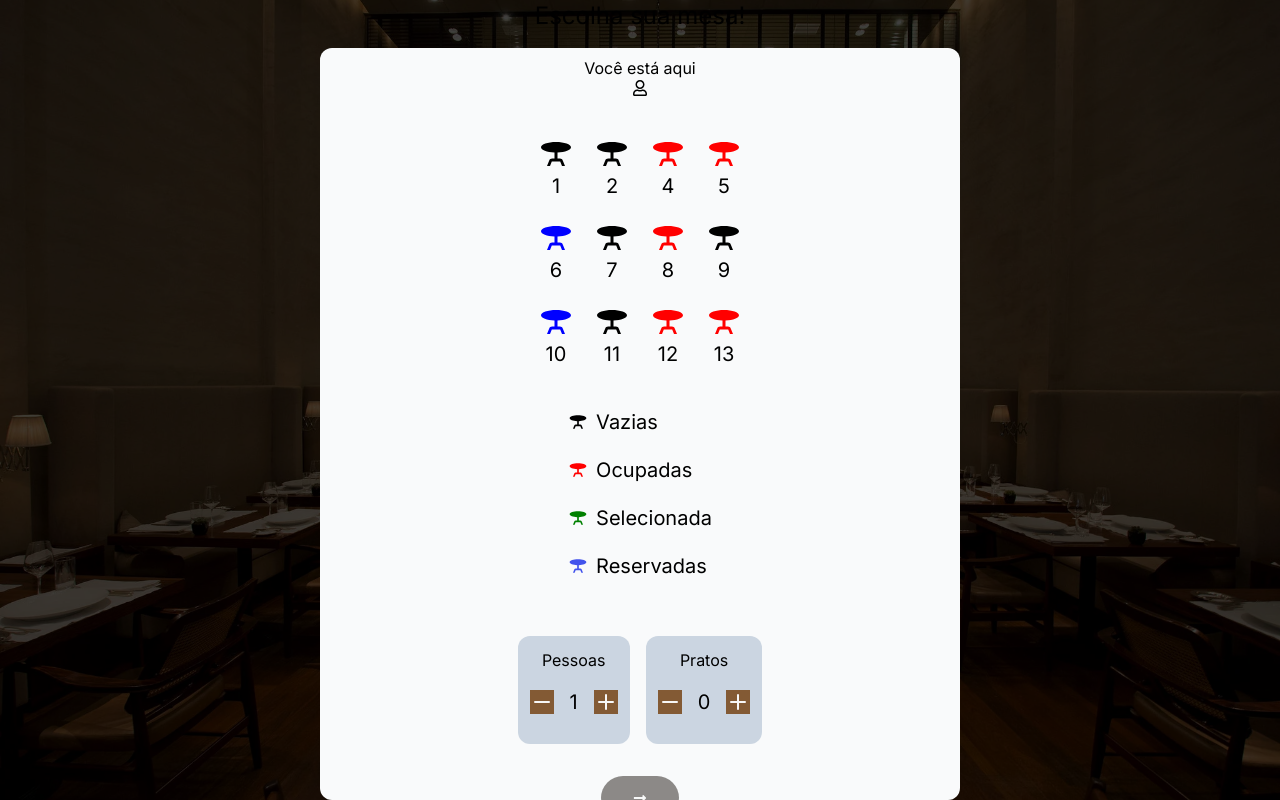
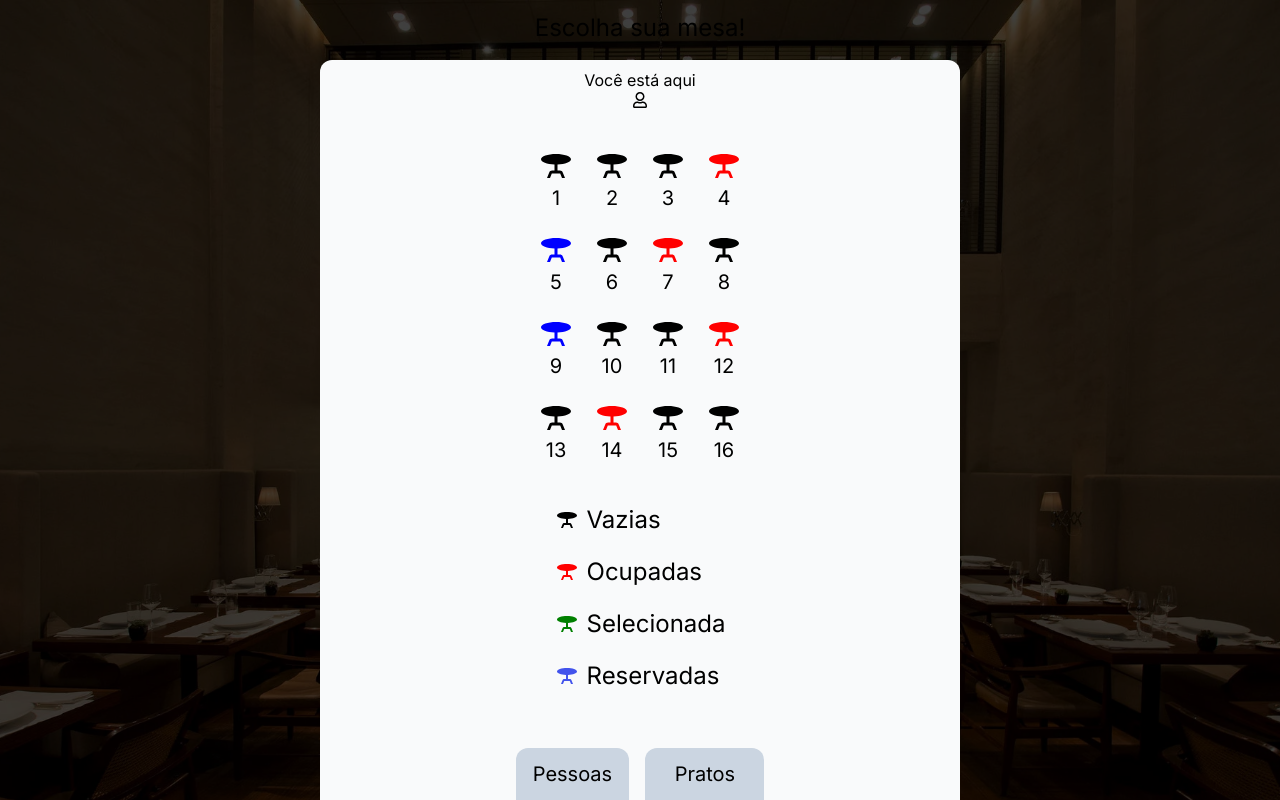
Before and after one commit to arthur-Gsilva/projeto-mascate, a Next.js app: page /order in a window 1280 px wide. Shown: the top 800 px of the page. Built offline with nearby package versions, Linux system fonts and the light colour scheme.

Commit message:
updating context

```diff
--- a/src/app/completed/page.tsx
+++ b/src/app/completed/page.tsx
@@ -3,17 +3,35 @@
 import { Button } from "@/components/ui/button";
 import { useOrder } from "@/contexts/OrderContext";
 import { useRouter } from "next/navigation";
+import { useEffect } from "react";
 
 const completed = () => {
 
     const router = useRouter()
 
-    const { tables, numberOfPeople, dishes, clickTime } = useOrder();
+    const { tables, numberOfPeople, dishes, clickTime, setBusyTable, setNumberOfPeople, setDishes } = useOrder();
     const selectedTable = tables.find((table) => table.status === 'selected');
     const formattedTime = clickTime ? `${clickTime.getHours()}:${clickTime.getMinutes()}:${clickTime.getSeconds()}` : ''
 
+    const idFormat = (n: number) => {
+        if(n.toString().length === 1){
+            return '00'+ n
+        } else if (n.toString().length === 2){
+            return '0'+ n
+        } else{
+            return n
+        }
+    }
+
+    const handleClick = () => {
+        setBusyTable()
+        setNumberOfPeople(1)
+        setDishes(0)
+        router.push('/')
+    }
+
     return(
-        <div className="w-full h-full text-white flex items-center justify-center flex-col">
+        <div className="min-w-screen min-h-screen text-white flex items-center justify-center flex-col">
             <div>
                 <h2 className="text-3xl">Processo concluído!</h2>
 
@@ -26,12 +44,14 @@ const completed = () => {
 
                 <div className="text-center mb-5">
                     <h3 className="text-xl mb-4">Número da comanda:</h3>
-                    <div className="bg-primary rounded p-2 select-none">567</div>
+                    <div className="bg-primary rounded p-2 select-none">
+                        {idFormat(Math.floor(Math.random() * 1000))}
+                    </div>
                 </div>
 
 
             </div>
-            <Button onClick={() => router.push('/')} variant="secondary">Voltar para o início</Button>
+            <Button onClick={handleClick} variant="secondary">Voltar para o início</Button>
         </div>
     )
 }
--- a/src/app/layout.tsx
+++ b/src/app/layout.tsx
@@ -31,7 +31,7 @@ export default function RootLayout({
 
         <OrderProvider>
             <div className="min-h-screen min-w-screen bg-center bg-cover bg-no-repeat bg-[url(/images/bg.webp)]">
-                <div className="h-screen w-screen bg-black/75">
+                <div className="min-h-screen min-w-screen bg-black/75">
                     {children}
                 </div>
             </div>
--- a/src/app/order/page.tsx
+++ b/src/app/order/page.tsx
@@ -12,7 +12,7 @@ import { FaLongArrowAltRight } from "react-icons/fa";
 const order = () => {
 
     const router = useRouter()
-    const { tables, numberOfPeople, dishes, setClickTime } = useOrder();
+    const { tables, numberOfPeople, dishes, setClickTime, setBusyTable } = useOrder();
     const selectedTable = tables.find((table) => table.status === 'selected');
 
     const [disabled, setDisabled] = useState<boolean>(true)
@@ -34,7 +34,7 @@ const order = () => {
         <div className="container w-full h-full flex justify-center items-center flex-col text-black gap-4 py-3 pl-0 pr-0">
             <h2 className="text-2xl">Escolha sua mesa!</h2>
 
-            <div className="bg-gray-50 w-3/4 rounded-xl pb-6 relative md:w-1/2">
+            <div className="bg-gray-50 w-3/4 rounded-xl pb-6 mb-10 relative md:w-1/2">
                 <div className="mb-4 flex justify-center items-center flex-col p-2">
                     <p>Você está aqui</p>
                     <FaRegUser className=""/>
@@ -44,7 +44,7 @@ const order = () => {
                     <TableGrid />
                 </div>
 
-                <div className="absolute w-full flex justify-center items-center">
+                <div className="absolute w-full flex justify-center items-center pb-6">
                     <Button
                         className="rounded-full"
                         variant="secondary"
--- a/src/app/page.tsx
+++ b/src/app/page.tsx
@@ -27,7 +27,7 @@ const Page = () => {
     }
 
     return(
-        <div className="container w-full h-full flex justify-center items-center flex-col text-white gap-4">
+        <div className="container min-w-screen min-h-screen flex justify-center items-center flex-col text-white gap-4">
             <h2 className="text-2xl">Bem-Vindo!</h2>
             <h1 className="text-3xl">Pegue sua comanda</h1>
             <Form {...form}>
--- a/src/components/QuantityGrid.tsx
+++ b/src/components/QuantityGrid.tsx
@@ -1,4 +1,3 @@
-// components/QuantityGrid.tsx
 import { MinusIcon, PlusIcon } from "lucide-react";
 import { Button } from "./ui/button";
 import { useOrder } from "@/contexts/OrderContext";
@@ -29,12 +28,12 @@ export const QuantityGrid = ({ title }: Props) => {
 
   return (
     <div className="text-center bg-slate-300 p-3 pb-7 rounded-xl">
-      <h4 className="mb-4">{title}</h4>
+      <h4 className="mb-4 md:text-xl">{title}</h4>
       <div className="flex items-center gap-4">
         <Button size="icon" className="size-4 md:size-6" onClick={decreaseQuantity}>
           <MinusIcon />
         </Button>
-        <div className="text-sm md:text-xl">{quantity}</div>
+        <div className="text-sm md:text-2xl">{quantity}</div>
         <Button size="icon" className="size-4 md:size-6" onClick={increaseQuantity}>
           <PlusIcon />
         </Button>
--- a/src/components/TableGrid/index.tsx
+++ b/src/components/TableGrid/index.tsx
@@ -4,7 +4,6 @@ import { useOrder } from "@/contexts/OrderContext";
 
 export const TableGrid = () => {
   const { tables, selectTable } = useOrder();
-  const halfIndex = Math.ceil(tables.length / 2);
 
   return (
     <div className="w-full flex flex-col justify-around items-center py-4 gap-10 ">
@@ -26,7 +25,6 @@ export const TableGrid = () => {
                         : item.status === 'selected'
                         ? 'green'
                         : 'black',
-                    // cursor: item.status !== 'busy' ? 'pointer' : 'initial',
                     cursor: item.status === "available" ? 'pointer' : 'initial'
 
                 }}
@@ -36,7 +34,7 @@ export const TableGrid = () => {
             ))}
         </div>
 
-        <div className="flex flex-col  gap-5 text-md md:text-xl">
+        <div className="flex flex-col  gap-5 text-md md:text-2xl">
             <div className="flex items-center gap-2">
                 <MdTableBar className="text-black"/>
                 Vazias
--- a/src/contexts/OrderContext.tsx
+++ b/src/contexts/OrderContext.tsx
@@ -15,7 +15,8 @@ type OrderContextType = {
     setDishes: (num: number) => void;
     selectTable: (index: number) => void;
     clickTime: Date | null,
-    setClickTime: () => void
+    setClickTime: () => void,
+    setBusyTable: () => void
 };
 
 const OrderContext = createContext<OrderContextType | undefined>(undefined);
@@ -24,16 +25,20 @@ export const OrderProvider = ({ children }: { children: ReactNode }) => {
     const [tables, setTables] = useState<Table[]>([
         { id: 1, status: 'available' },
         { id: 2, status: 'available' },
+        { id: 3, status: 'available' },
         { id: 4, status: 'busy' },
-        { id: 5, status: 'busy' },
-        { id: 6, status: 'reserved' },
-        { id: 7, status: 'available' },
-        { id: 8, status: 'busy' },
-        { id: 9, status: 'available' },
-        { id: 10, status: 'reserved' },
+        { id: 5, status: 'reserved' },
+        { id: 6, status: 'available' },
+        { id: 7, status: 'busy' },
+        { id: 8, status: 'available' },
+        { id: 9, status: 'reserved' },
+        { id: 10, status: 'available' },
         { id: 11, status: 'available' },
         { id: 12, status: 'busy' },
-        { id: 13, status: 'busy' },
+        { id: 13, status: 'available' },
+        { id: 14, status: 'busy' },
+        { id: 15, status: 'available' },
+        { id: 16, status: 'available' },
     ]);
     const [numberOfPeople, setNumberOfPeople] = useState(1);
     const [dishes, setDishes] = useState(0);
@@ -58,8 +63,16 @@ export const OrderProvider = ({ children }: { children: ReactNode }) => {
         );
     };
 
+    const setBusyTable = () => {
+        setTables((prevTables) =>
+          prevTables.map((table) =>
+            table.status === 'selected' ? { ...table, status: 'busy' } : table
+          )
+        );
+      };
+
   return (
-    <OrderContext.Provider value={{ tables, numberOfPeople, dishes, setTables, setNumberOfPeople, setDishes, selectTable, clickTime, setClickTime: handleClick }}>
+    <OrderContext.Provider value={{ tables, numberOfPeople, dishes, setTables, setNumberOfPeople, setDishes, selectTable, clickTime, setClickTime: handleClick, setBusyTable }}>
       {children}
     </OrderContext.Provider>
   );
```
